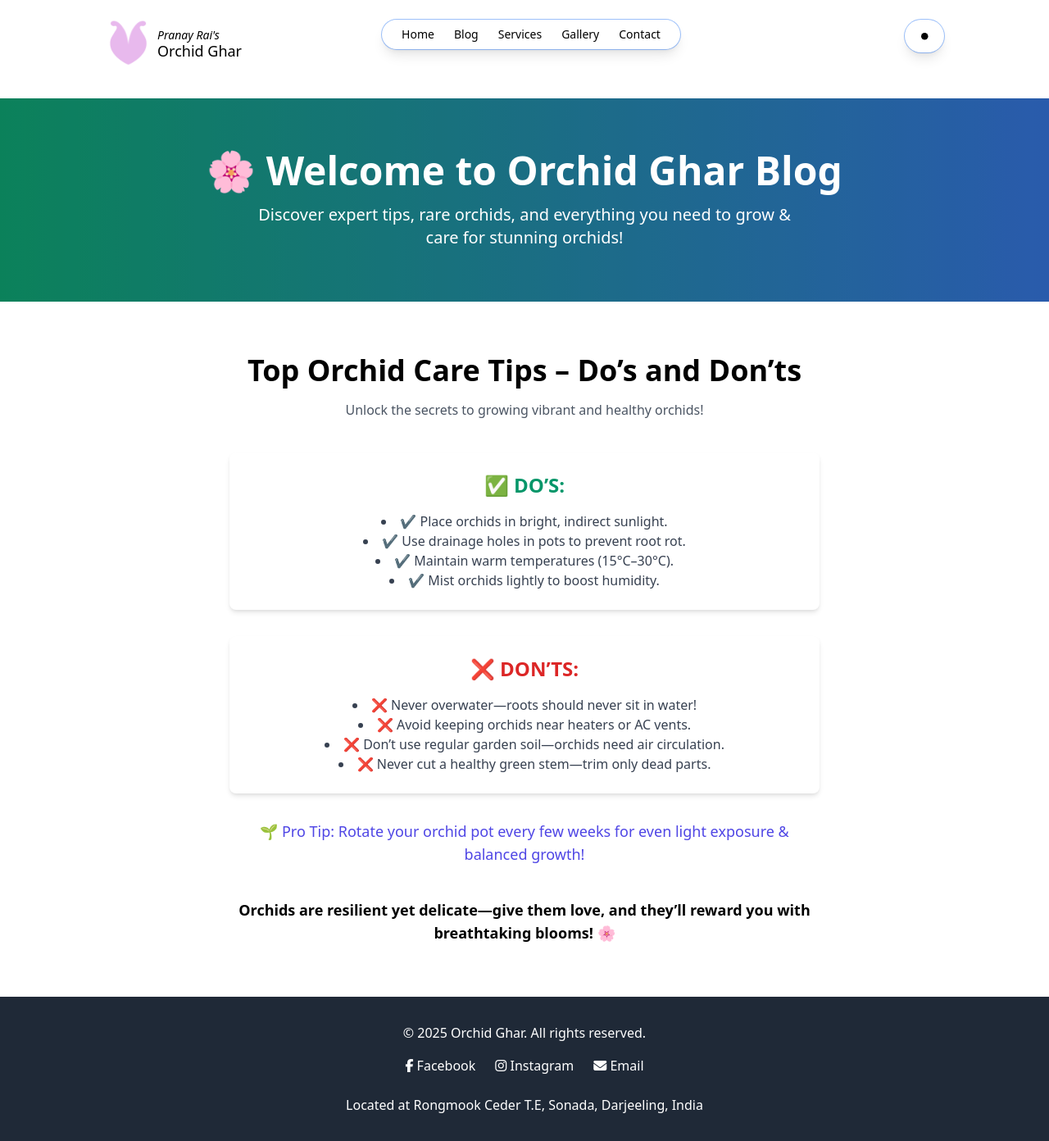
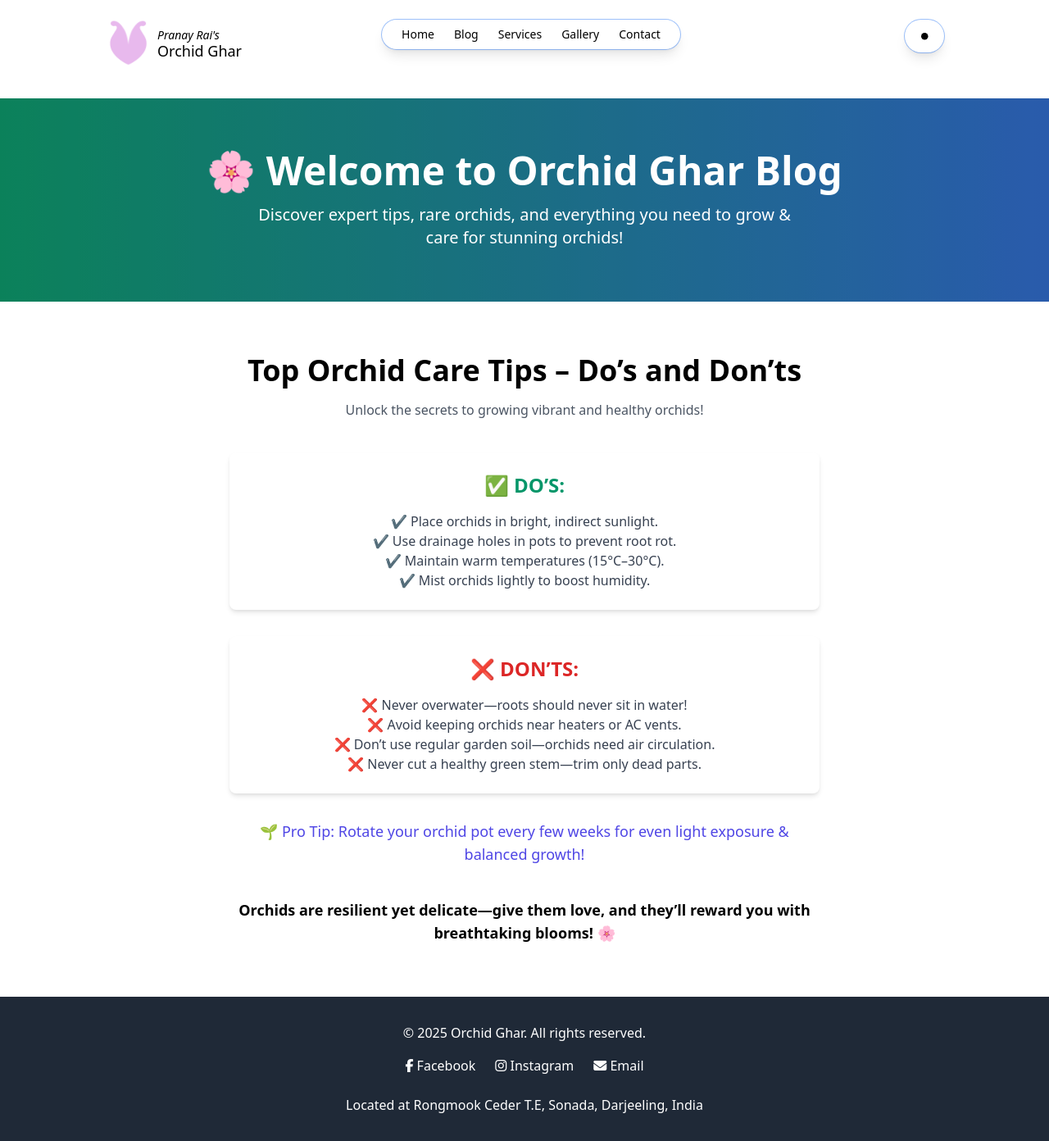
Before and after one commit to OrchidGhar/orchidghar.github.io, a Jekyll site: the page built from _posts/2025-02-13-Top-Orchid-CAre-Tips-Dos-And-Donts.html, in a window 1280 px wide. Shown: the whole page at 82% size. Built offline with Jekyll 4.4.1, drawn with Linux system fonts in a browser that asks for light colours; nearby versions of some CDN libraries.

```diff
--- a/_posts/2025-02-13-Top-Orchid-CAre-Tips-Dos-And-Donts.html
+++ b/_posts/2025-02-13-Top-Orchid-CAre-Tips-Dos-And-Donts.html
@@ -13,7 +13,7 @@
         <div class="mt-10 space-y-8">
             <section class="bg-white dark:bg-gray-800 shadow-md rounded-lg p-6">
                 <h2 class="text-2xl font-semibold text-green-600">✅ DO’S:</h2>
-                <ul class="list-disc list-inside text-gray-700 dark:text-gray-300 mt-4">
+                <ul class="list-inside text-gray-700 dark:text-gray-300 mt-4">
                     <li>✔ Place orchids in bright, indirect sunlight.</li>
                     <li>✔ Use drainage holes in pots to prevent root rot.</li>
                     <li>✔ Maintain warm temperatures (15°C–30°C).</li>
@@ -23,7 +23,7 @@
 
             <section class="bg-white dark:bg-gray-800 shadow-md rounded-lg p-6 mt-6">
                 <h2 class="text-2xl font-semibold text-red-600">❌ DON’TS:</h2>
-                <ul class="list-disc list-inside text-gray-700 dark:text-gray-300 mt-4">
+                <ul class="list-inside text-gray-700 dark:text-gray-300 mt-4">
                     <li>❌ Never overwater—roots should never sit in water!</li>
                     <li>❌ Avoid keeping orchids near heaters or AC vents.</li>
                     <li>❌ Don’t use regular garden soil—orchids need air circulation.</li>
```
